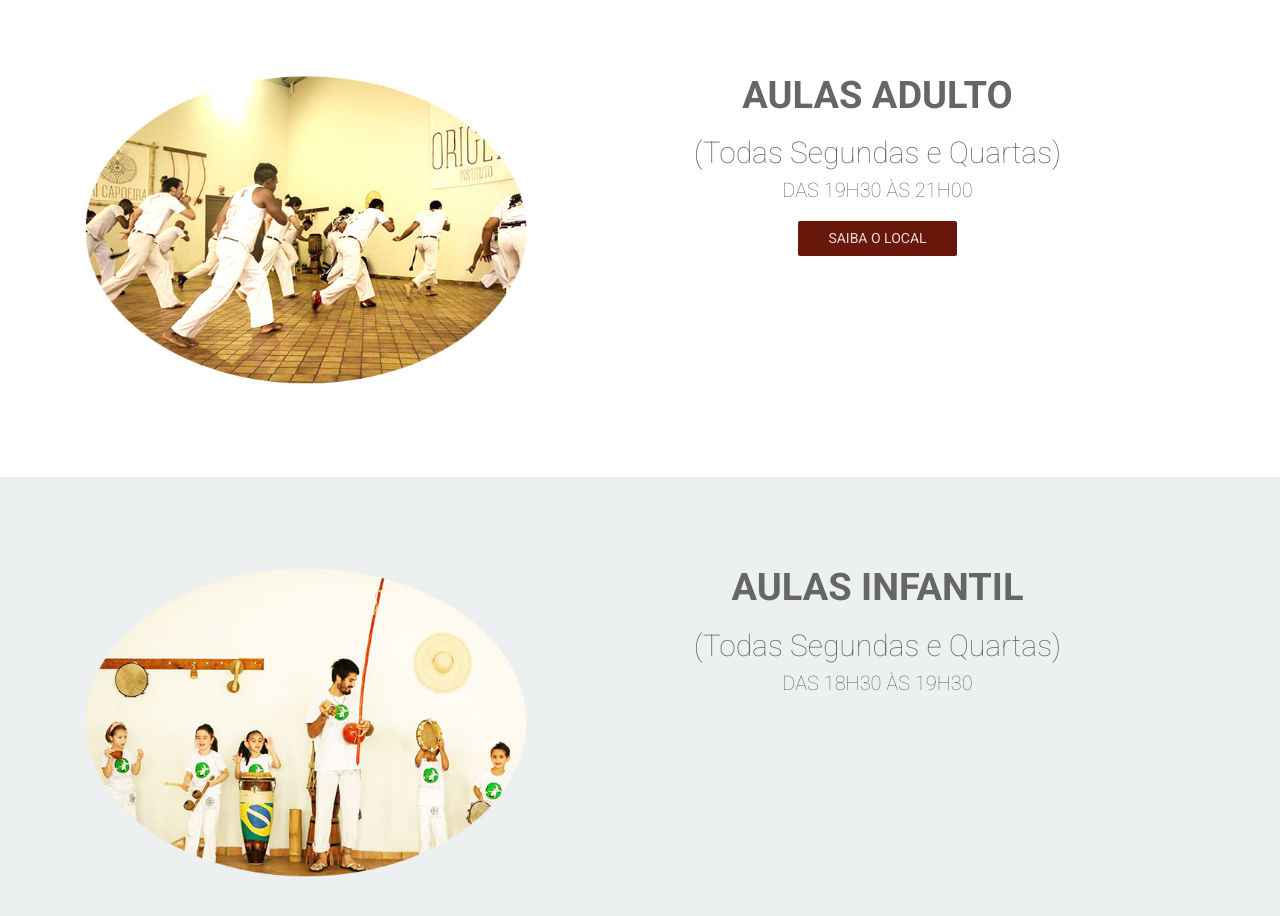
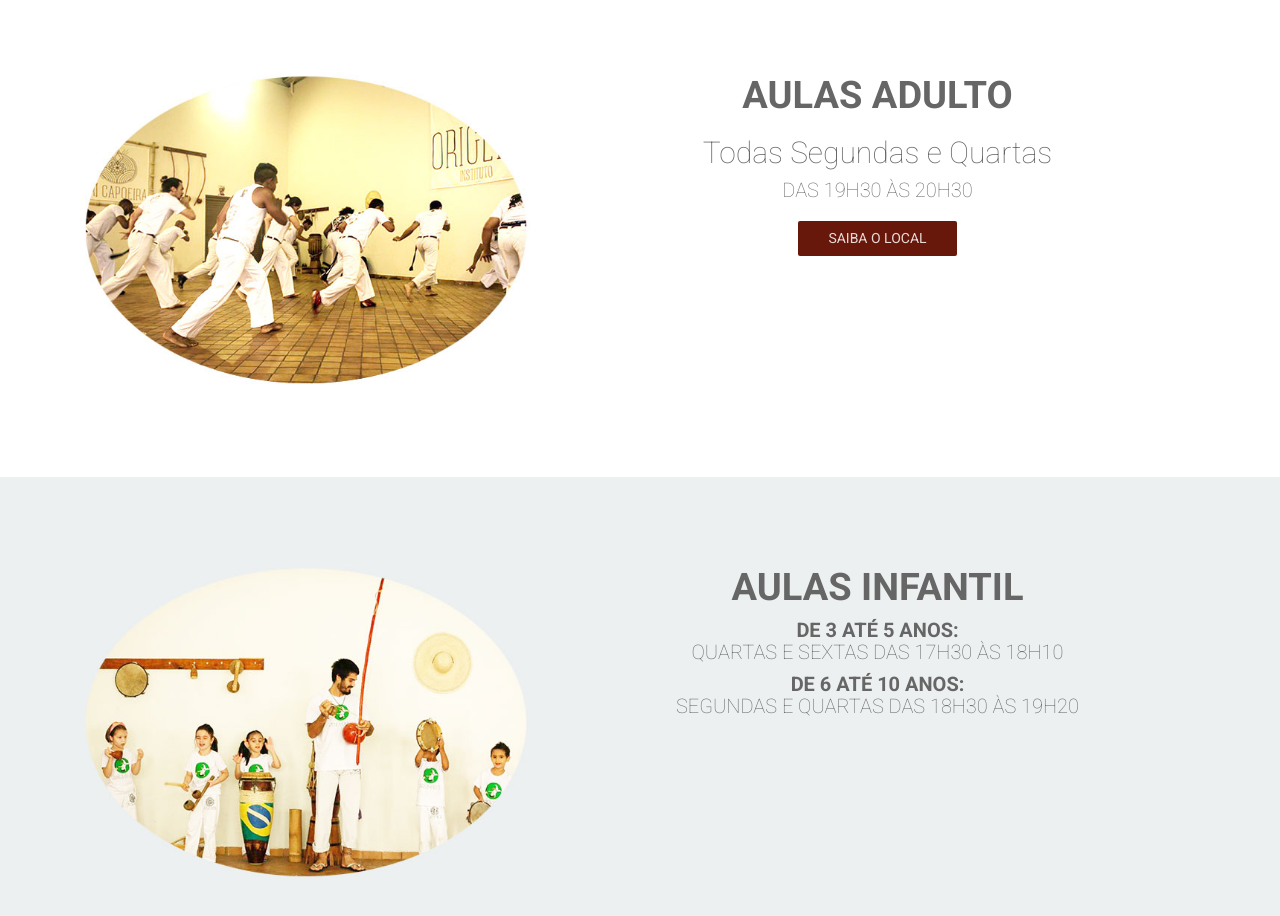
Before and after one commit to origens/capoeirafrancasp.com.br, a plain HTML site: page index.html in a window 1280 px wide. Shown: the part 760-1676 px from the top of the page. Drawn offline with Linux system fonts and the light colour scheme.

Commit message:
Change infos

```diff
--- a/index.html
+++ b/index.html
@@ -55,8 +55,8 @@
             <img src="./img/foto-aulas-adulto.jpg" class="img-responsive" alt="">
           </div>
           <h1 class="section-title wow fadeInDown" data-wow-duration="1000ms" data-wow-delay="300ms">AULAS ADULTO</h1>
-          <h2 class="">(Todas Segundas e Quartas)</h2>
-          <h2 class="section-subtitle wow fadeInDown" data-wow-duration="1000ms" data-wow-delay="600ms">DAS 19h30 ÀS 21h00</h2>
+          <h2 class="">Todas Segundas e Quartas</h2>
+          <h2 class="section-subtitle wow fadeInDown" data-wow-duration="1000ms" data-wow-delay="600ms">DAS 19h30 ÀS 20h30</h2>
           <a href="#cta" class="btn btn-lg btn-primary wow fadeInUp" >SAIBA O LOCAL</a>
         </div>
       </div>
@@ -69,8 +69,8 @@
             <img src="./img/foto-aulas-infantil.jpg" class="img-responsive" alt="">
           </div>
           <h1 class="section-title wow fadeInDown" data-wow-duration="1000ms" data-wow-delay="300ms">AULAS INFANTIL</h1>
-          <h2 class="">(Todas Segundas e Quartas)</h2>
-          <h2 class="section-subtitle wow fadeInDown" data-wow-duration="1000ms" data-wow-delay="600ms">DAS 18h30 ÀS 19h30</h2>
+          <h2 class="section-subtitle wow fadeInDown"><b>De 3 até 5 anos:</b> <br/>Quartas e Sextas das 17h30 às 18h10</h2>
+          <h2 class="section-subtitle wow fadeInDown"><b>De 6 até 10 anos:</b> <br/>Segundas e Quartas das 18h30 às 19h20</h2>
         </div>
       </div>
     </section>
```
